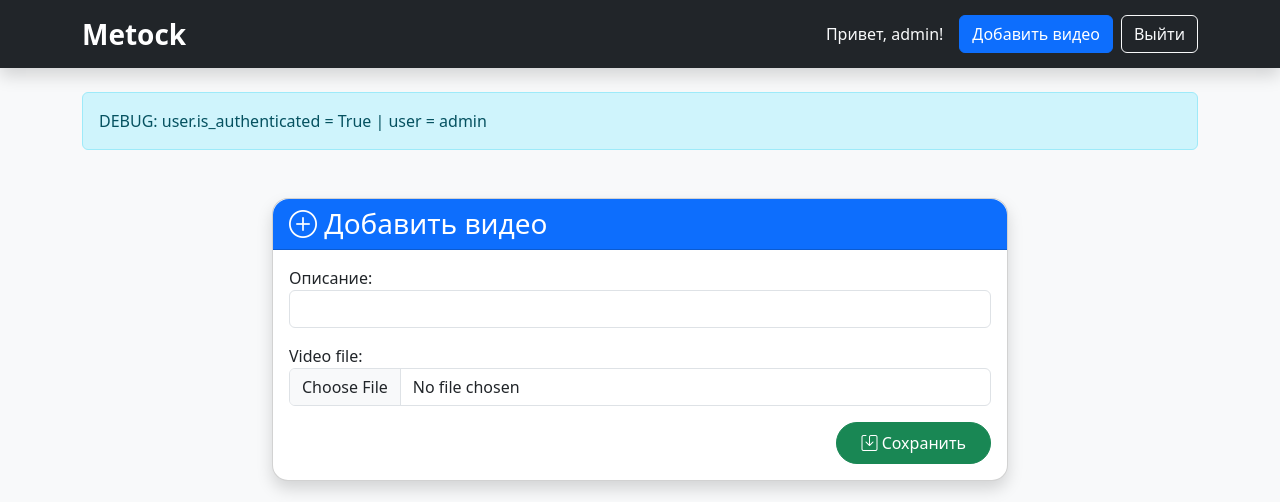
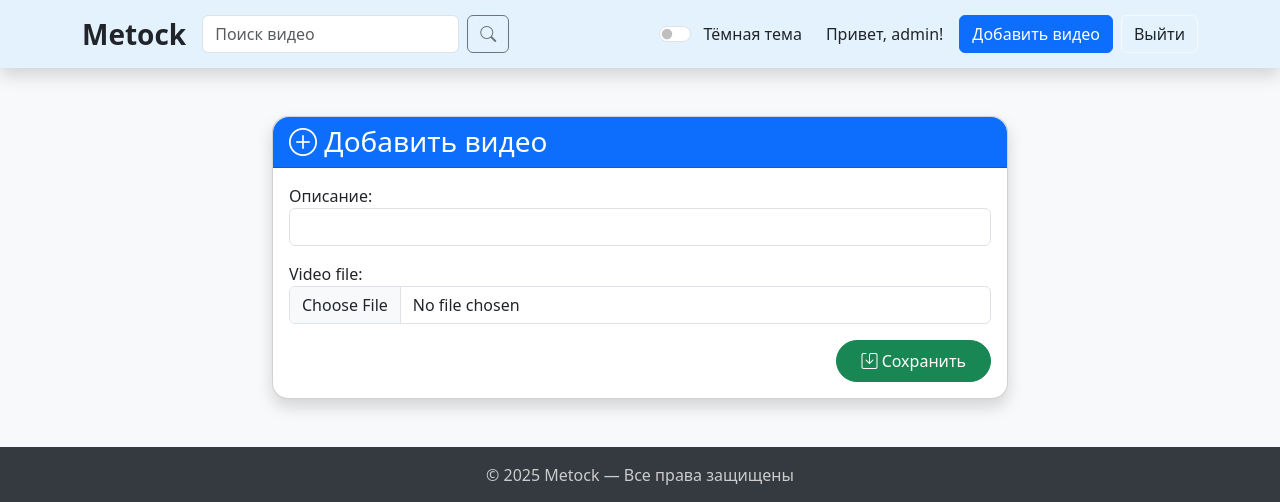
Before and after one commit to DenisLyazgin/metock, a Django app: page /video/create/ in a window 1280 px wide. Shown: the top 502 px of the page. Run offline with Django 5.2, Linux system fonts and the light colour scheme; a user stored in the database is signed in; some libraries are stand-ins or nearby versions.

Commit message:
myFront2.0

```diff
--- a/services/templates/services/base.html
+++ b/services/templates/services/base.html
@@ -12,10 +12,18 @@
     <style>
         body {
             background-color: #f8f9fa;
+            color: #212529;
+        }
+        .navbar {
+            background-color: #e3f2fd;
         }
         .navbar-brand {
             font-weight: bold;
             font-size: 1.75rem;
+            color: #212529;
+        }
+        .nav-link, .btn-outline-light {
+            color: #212529;
         }
         .video-card {
             box-shadow: 0 4px 12px rgba(0,0,0,0.12);
@@ -23,7 +31,7 @@
             background-color: #fff;
             margin-bottom: 2rem;
             overflow: hidden;
-            transition: transform 0.2s ease;
+            transition: transform 0.2s ease, background-color 0.3s ease, box-shadow 0.3s ease;
         }
         .video-card:hover {
             transform: scale(1.02);
@@ -36,22 +44,53 @@
         .video-card .card-body {
             padding: 1.5rem;
         }
-        .comment-list li {
-            margin-bottom: 0.5rem;
-        }
         .footer {
             margin-top: 3rem;
             padding: 1rem 0;
             background-color: #343a40;
             color: #ccc;
             text-align: center;
+            transition: background-color 0.3s ease, color 0.3s ease;
+        }
+
+        body.dark-theme {
+            background-color: #121212;
+            color: #e0e0e0;
+        }
+        body.dark-theme .navbar {
+            background-color: #222;
+        }
+        body.dark-theme .navbar-brand,
+        body.dark-theme .nav-link,
+        body.dark-theme .btn-outline-light {
+            color: #ccc !important;
+        }
+        body.dark-theme .video-card {
+            background-color: #1e1e1e;
+            box-shadow: 0 4px 12px rgba(255,255,255,0.12);
+        }
+        body.dark-theme .video-card video {
+            border-bottom: 1px solid #444;
+        }
+        body.dark-theme .footer {
+            background-color: #121212;
+            color: #888;
+        }
+
+        .form-switch .form-check-input {
+            cursor: pointer;
+        }
+        .form-switch .form-check-label {
+            user-select: none;
+            margin-left: 0.3rem;
+            color: inherit;
         }
     </style>
 
     {% block extra_head %}{% endblock %}
 </head>
 <body>
-<nav class="navbar navbar-expand-lg navbar-dark bg-dark mb-4 shadow">
+<nav class="navbar navbar-expand-lg mb-4 shadow">
     <div class="container">
         <a class="navbar-brand" href="{% url 'video_view' %}">Metock</a>
         <button class="navbar-toggler" type="button" data-bs-toggle="collapse" data-bs-target="#navbarNav"
@@ -59,10 +98,22 @@
           <span class="navbar-toggler-icon"></span>
         </button>
         <div class="collapse navbar-collapse" id="navbarNav">
+            <form class="d-flex me-3" action="{% url 'video_view' %}" method="get">
+                <input class="form-control me-2" type="search" name="q" placeholder="Поиск видео" aria-label="Поиск" value="{{ request.GET.q }}">
+                <button class="btn btn-outline-secondary" type="submit"><i class="bi bi-search"></i></button>
+            </form>
+
             <ul class="navbar-nav ms-auto align-items-center">
+                <li class="nav-item me-3 d-flex align-items-center">
+                  <label class="form-check form-switch mb-0" title="Переключить тему">
+                    <input type="checkbox" class="form-check-input" id="theme-toggle-switch" />
+                    <span class="form-check-label">Тёмная тема</span>
+                  </label>
+                </li>
+
                 {% if user.is_authenticated %}
                     <li class="nav-item me-2">
-                        <span class="nav-link text-light">Привет, {{ user.username }}!</span>
+                        <span class="nav-link">Привет, {{ user.username }}!</span>
                     </li>
                     <li class="nav-item me-2">
                         <a href="{% url 'video_create' %}" class="btn btn-primary">Добавить видео</a>
@@ -83,13 +134,6 @@
     </div>
 </nav>
 
-<!-- DEBUG BLOCK -->
-<div class="container mt-3">
-  <div class="alert alert-info">
-    DEBUG: user.is_authenticated = {{ user.is_authenticated }} | user = {{ user }}
-  </div>
-</div>
-
 <div class="container">
     {% block content %}{% endblock %}
 </div>
@@ -101,6 +145,32 @@
 </footer>
 
 <script src="https://cdn.jsdelivr.net/npm/bootstrap@5.3.3/dist/js/bootstrap.bundle.min.js"></script>
-{% block extra_js %}{% endblock %}
+
+{% block extra_js %}
+<script>
+document.addEventListener('DOMContentLoaded', function() {
+    const themeToggleSwitch = document.getElementById('theme-toggle-switch');
+
+    function setTheme(theme) {
+        if (theme === 'dark') {
+            document.body.classList.add('dark-theme');
+            themeToggleSwitch.checked = true;
+        } else {
+            document.body.classList.remove('dark-theme');
+            themeToggleSwitch.checked = false;
+        }
+    }
+
+    const savedTheme = localStorage.getItem('theme') || 'light';
+    setTheme(savedTheme);
+
+    themeToggleSwitch.addEventListener('change', function() {
+        const theme = this.checked ? 'dark' : 'light';
+        setTheme(theme);
+        localStorage.setItem('theme', theme);
+    });
+});
+</script>
+{% endblock %}
 </body>
 </html>
--- a/services/views.py
+++ b/services/views.py
@@ -14,11 +14,16 @@ class VideosListView(ListView):
     context_object_name = 'videos'
 
     def get_queryset(self):
-        videos = super().get_queryset()
-        for video in videos:
+        queryset = super().get_queryset()
+        query = self.request.GET.get('q')
+
+        if query:
+            queryset = queryset.filter(description__icontains=query)
+
+        for video in queryset:
             video.count_views += 1
             video.save()
-        return videos
+        return queryset
 
 
 class VideoCreateView(LoginRequiredMixin, CreateView):
@@ -66,7 +71,7 @@ class VideoEditView(LoginRequiredMixin, UserPassesTestMixin, UpdateView):
 
     def get_object(self, queryset=None):
         obj = super().get_object(queryset)
-        print(f"Editing video: {obj.id}")  # <-- появится в твоем терминале
+        print(f"Editing video: {obj.id}")
         return obj
 
     def form_valid(self, form):
```
Also changed, not shown: db.sqlite3.
